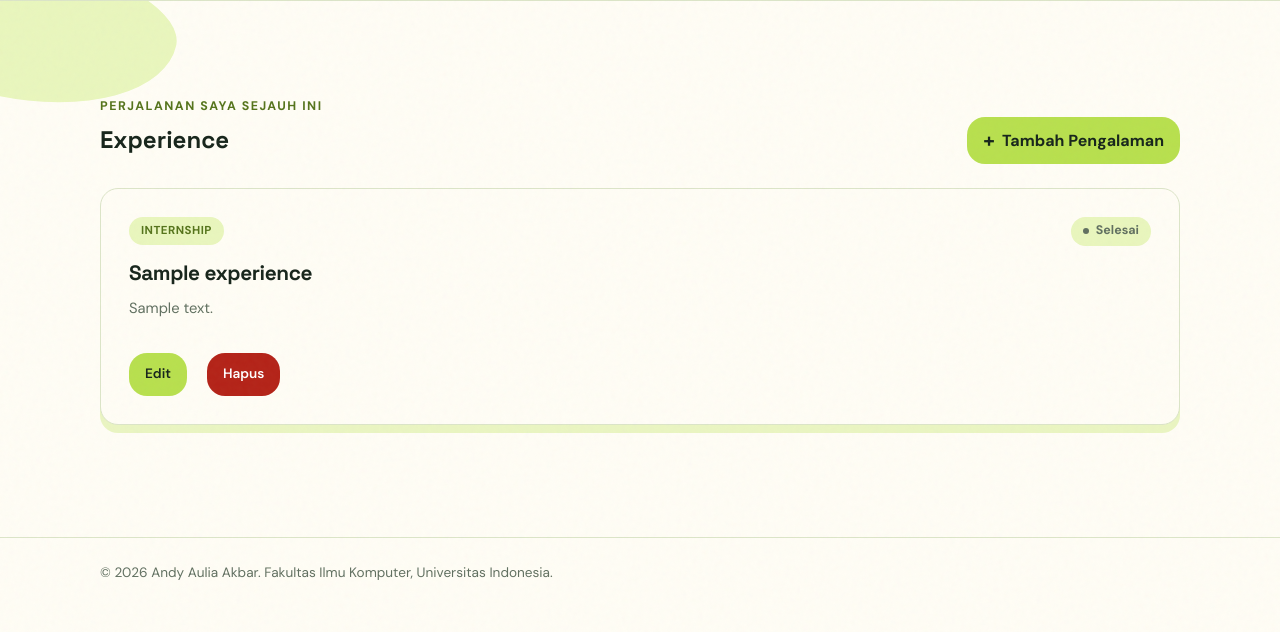
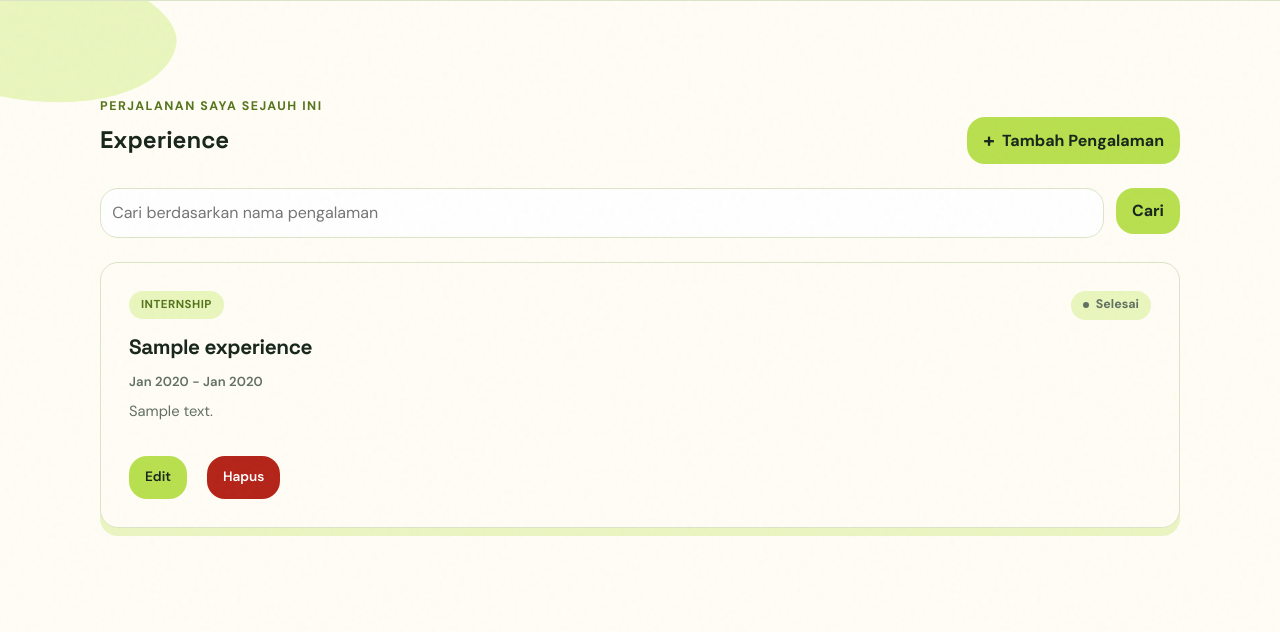
Before and after one commit to 4aakbar/myportofolio, a Django app: page /experience/ in a window 1280 px wide. Shown: the part 83-715 px from the top of the page. Run offline with Django 5.2, Linux system fonts and the light colour scheme; tables that the repository leaves empty hold one stand-in row (values such as "Sample post").

Commit message:
Tambah pencarian experience, update project, dan rentang tanggal experience
* meambah form pencarian di halaman experience.
* menambah kemampuan update untuk project seperti experience
* Ubah started_at di experience dari auto_now_add menjadi field yang bisa diisi manual lewat form, agar tanggal mulai pengalaman bisa diatur sendiri.
* nampilin rentang tanggal pada widget experience yang udah selesai.

```diff
--- a/main/forms.py
+++ b/main/forms.py
@@ -50,6 +50,7 @@ class ExperienceForm(ModelForm):
             "description",
             "category",
             "thumbnail",
+            "started_at",
             "ended_at",
         ]
 
@@ -58,6 +59,7 @@ class ExperienceForm(ModelForm):
             "description": "Deskripsi Experience",
             "category": "Kategori Experience",
             "thumbnail": "Thumbnail Experience",
+            "started_at": "Mulai pada Tanggal",
             "ended_at": "Berakhir pada Tanggal",
         }
 
@@ -80,5 +82,6 @@ class ExperienceForm(ModelForm):
                     "placeholder": "https://drive.google.com/thumbnail?id=...&sz=w1000",
                 }
             ),
+            "started_at": DateInput(attrs={"type": "date"}),
             "ended_at": DateInput(attrs={"type": "date"}),
         }
--- a/main/models.py
+++ b/main/models.py
@@ -1,5 +1,6 @@
 import uuid
 from django.db import models
+from django.utils import timezone
 
 class Experience(models.Model):
     EXPERIENCE_CHOICES = [
@@ -16,7 +17,7 @@ class Experience(models.Model):
     description = models.TextField()
     category = models.CharField(max_length=20, choices=EXPERIENCE_CHOICES, default='full-time')
     thumbnail = models.URLField(blank=True, null=True)
-    started_at = models.DateTimeField(auto_now_add=True)
+    started_at = models.DateTimeField(default=timezone.now)
     ended_at = models.DateTimeField(blank=True, null=True)
 
     def __str__(self):
--- a/main/urls.py
+++ b/main/urls.py
@@ -5,6 +5,7 @@ from main.views import (
     show_experience,
     show_projects,
     create_project,
+    update_project,
     delete_project,
     get_projects_json,
     create_experience,
@@ -24,6 +25,7 @@ urlpatterns = [
     path("api/experience/", get_experience_json, name="get_experience_json"),
     path("projects/", show_projects, name="show_projects"),
     path("projects/add/", create_project, name="create_project"),
+    path("projects/<uuid:project_id>/edit/", update_project, name="update_project"),
     path("projects/<uuid:project_id>/delete/", delete_project, name="delete_project"),
     path("api/projects/", get_projects_json, name="get_projects_json"),
 ]
--- a/main/views.py
+++ b/main/views.py
@@ -56,7 +56,7 @@ def show_projects(request):
     return render(request, "projects.html", context)
 
 ####################################################################
-#   projects crud (no updates yet)
+#   projects crud
 
 def get_projects_json(request):
     title_query = request.GET.get("title", "").strip()
@@ -79,6 +79,23 @@ def create_project(request):
     context = {
         "name": "Andy Aulia Akbar",
         "form": form,
+    }
+    return render(request, "projects_form.html", context)
+
+
+def update_project(request, project_id):
+    project = get_object_or_404(Project, pk=project_id)
+    form = ProjectForm(request.POST or None, instance=project)
+
+    if request.method == "POST" and form.is_valid():
+        form.save()
+        messages.success(request, "Proyek berhasil diperbarui!")
+        return redirect("main:show_projects")
+
+    context = {
+        "name": "Andy Aulia Akbar",
+        "form": form,
+        "project": project,
     }
     return render(request, "projects_form.html", context)
 
--- a/static/css/style.css
+++ b/static/css/style.css
@@ -503,6 +503,14 @@ h3,
     line-height: 1.6;
 }
 
+.showcase-daterange {
+    margin: 0 0 0.5rem;
+    color: var(--text-muted);
+    font-size: 0.82rem;
+    font-weight: 600;
+    letter-spacing: 0.01em;
+}
+
 .showcase-link {
     align-self: flex-start;
     color: var(--ink);
--- a/templates/experience.html
+++ b/templates/experience.html
@@ -17,6 +17,18 @@
                     </a>
                 </div>
 
+                <form method="get"
+                      action="{% url 'main:show_experience' %}"
+                      class="project-search">
+                    <input type="search"
+                           name="title"
+                           value="{{ title_query }}"
+                           placeholder="Cari berdasarkan nama pengalaman"
+                           class="project-search__input"
+                           aria-label="Cari berdasarkan nama pengalaman">
+                    <button type="submit" class="button">Cari</button>
+                </form>
+
                 <div class="showcase-grid">
                     {% for experience in experience_list %}
                         <article class="showcase-card">
@@ -29,6 +41,11 @@
                                 {% endif %}
                             </div>
                             <h2>{{ experience.title }}</h2>
+                            {% if not experience.is_ongoing %}
+                                <p class="showcase-daterange">
+                                    {{ experience.started_at|date:"M Y" }} - {{ experience.ended_at|date:"M Y" }}
+                                </p>
+                            {% endif %}
                             <p class="showcase-description">{{ experience.description }}</p>
                             <div class="project-card-actions">
                                 <div class="project-actions">
@@ -38,9 +55,11 @@
                             </div>
                         </article>
                     {% empty %}
-                        <p class="empty-state">
-                            Belum ada pengalaman yang ditambahkan.
-                        </p>
+                        {% if title_query %}
+                            <p class="empty-state">Tidak ada pengalaman dengan nama tersebut.</p>
+                        {% else %}
+                            <p class="empty-state">Belum ada pengalaman yang ditambahkan.</p>
+                        {% endif %}
                     {% endfor %}
                 </div>
             </div>
--- a/templates/projects.html
+++ b/templates/projects.html
@@ -42,6 +42,7 @@
                                     {% if project.link %}
                                         <a href="{{ project.link }}" class="button" target="_blank" rel="noopener">Lihat Project</a>
                                     {% endif %}
+                                    <a href="{% url 'main:update_project' project.id %}" class="button">Edit</a>
                                     {% include "components/project_delete_modal.html" with project=project %}
                                 </div>
                             </div>
```
Also changed, not shown: templates/projects_form.html (+6 -4 lines), main/migrations/0003_alter_experience_started_at.py (added).
